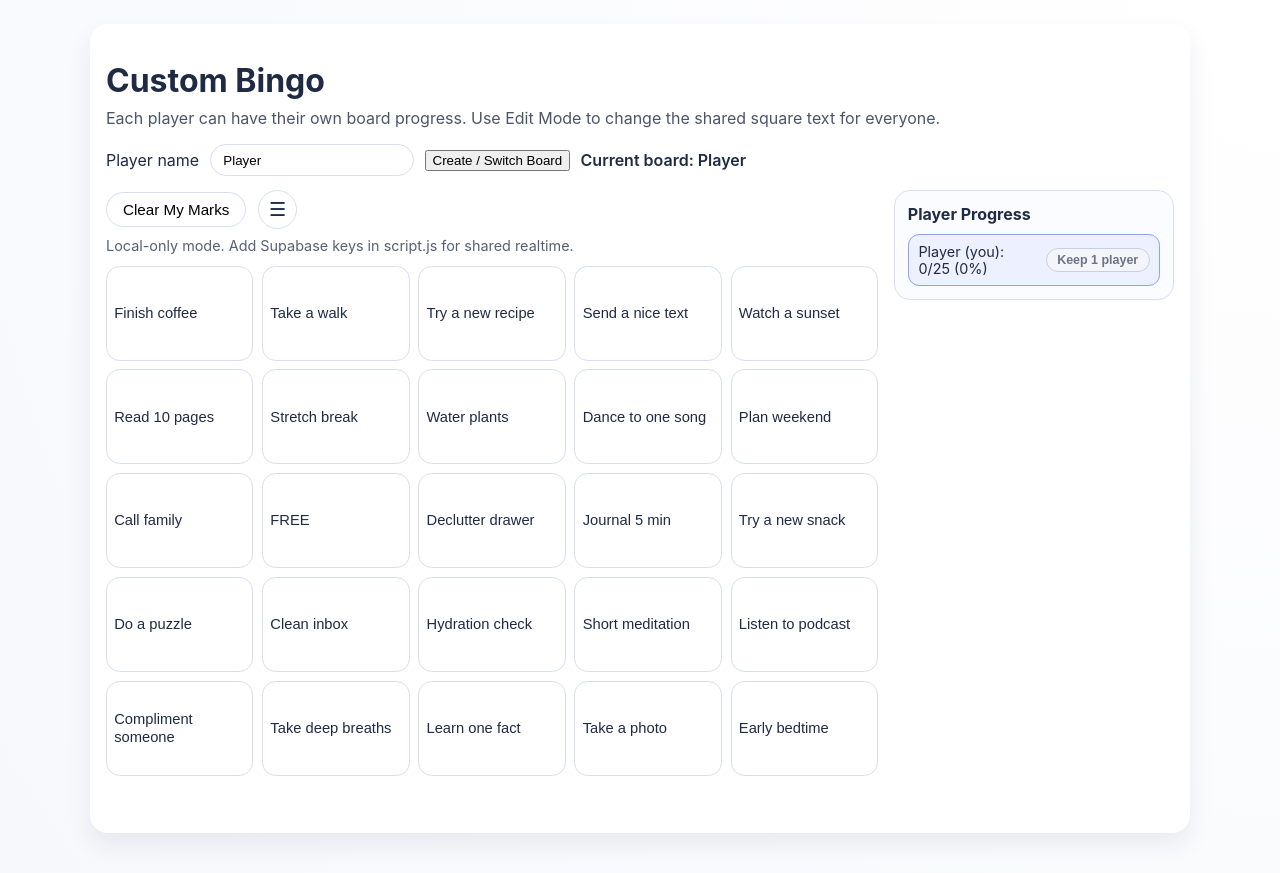
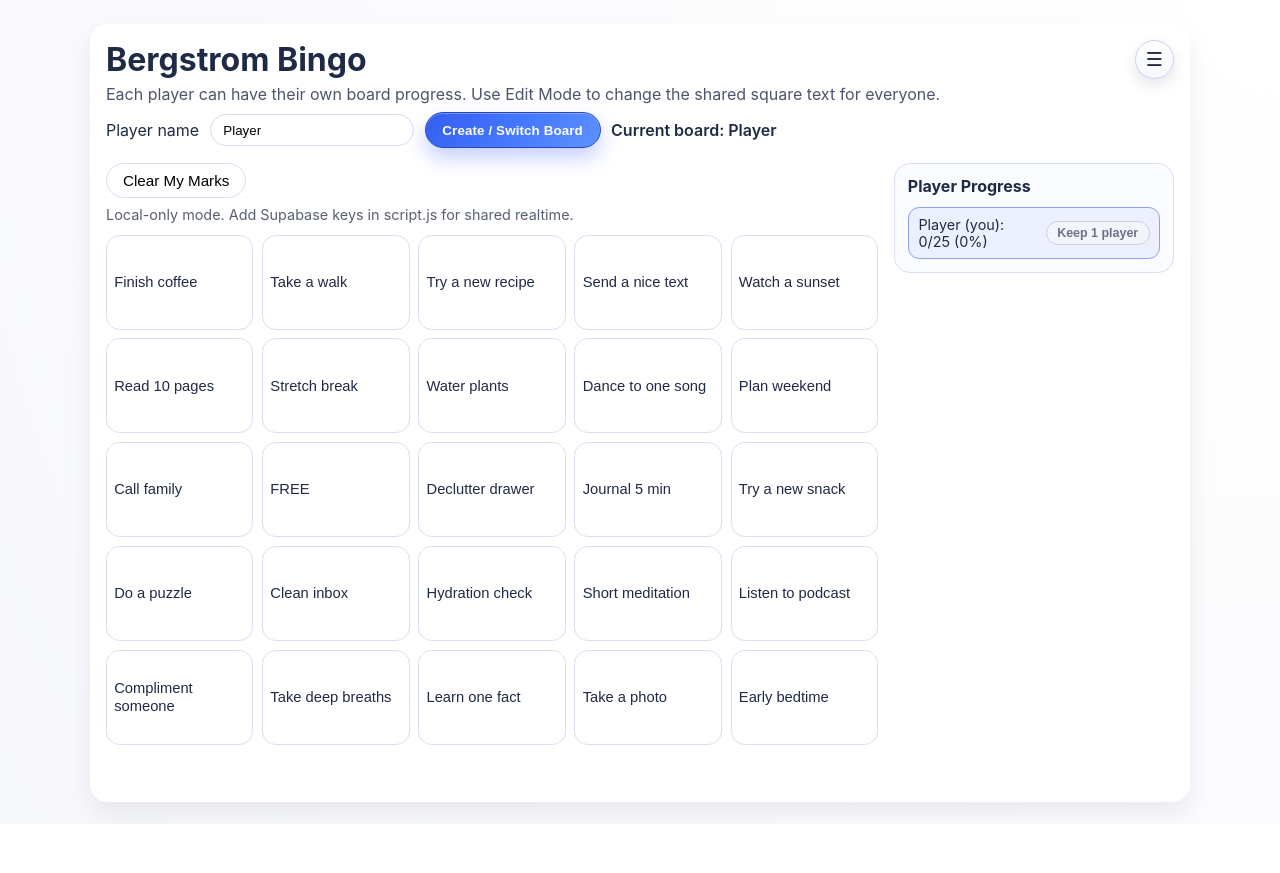
Before and after one commit to Bergie15/BergstromBingo, a plain HTML site: page index.html in a window 1280 px wide. After the commit the page ends 824 px from the top, so only its background shows below. Drawn offline with nearby package versions, Linux system fonts and the light colour scheme.

Commit message:
Refine Bergstrom header and button styling to match request

```diff
--- a/index.html
+++ b/index.html
@@ -3,20 +3,28 @@
   <head>
     <meta charset="UTF-8" />
     <meta name="viewport" content="width=device-width, initial-scale=1.0" />
-    <title>Private Custom Bingo</title>
+    <title>bergstrom bingo</title>
     <link rel="stylesheet" href="styles.css" />
   </head>
   <body>
     <main class="app">
-      <header>
-        <h1>Custom Bingo</h1>
+      <header class="app-header">
+        <h1>Bergstrom Bingo</h1>
+        <details class="menu-wrap header-menu">
+          <summary class="menu-trigger" aria-label="Open board actions">☰</summary>
+          <div class="menu-items">
+            <button id="toggle-edit" type="button">Enter Edit Mode</button>
+            <button id="save-text" type="button" hidden>Update Wording</button>
+            <button id="reset-board" type="button">Reset Shared Text</button>
+          </div>
+        </details>
         <p>Each player can have their own board progress. Use Edit Mode to change the shared square text for everyone.</p>
       </header>
 
       <section class="player-controls">
         <label for="player-name">Player name</label>
         <input id="player-name" type="text" maxlength="30" placeholder="Enter your name" autocomplete="name" />
-        <button id="save-player" type="button">Create / Switch Board</button>
+        <button id="save-player" class="switch-board-btn" type="button">Create / Switch Board</button>
         <p id="current-player" class="current-player" aria-live="polite"></p>
       </section>
 
@@ -25,14 +33,6 @@
           <section class="controls">
             <button id="clear-marks" type="button">Clear My Marks</button>
 
-            <details class="menu-wrap">
-              <summary class="menu-trigger" aria-label="Open board actions">☰</summary>
-              <div class="menu-items">
-                <button id="toggle-edit" type="button">Enter Edit Mode</button>
-                <button id="save-text" type="button" hidden>Update Wording</button>
-                <button id="reset-board" type="button">Reset Shared Text</button>
-              </div>
-            </details>
           </section>
 
           <p id="sync-status" class="sync-status" aria-live="polite"></p>
--- a/styles.css
+++ b/styles.css
@@ -31,6 +31,19 @@ body {
 }
 
 h1 {
+  margin: 0;
+}
+
+.app-header {
+  display: grid;
+  grid-template-columns: minmax(0, 1fr) auto;
+  align-items: center;
+  column-gap: 0.75rem;
+  row-gap: 0.3rem;
+}
+
+.app-header p {
+  grid-column: 1 / -1;
   margin-bottom: 0.5rem;
 }
 
@@ -45,6 +58,10 @@ header p {
   flex-wrap: wrap;
   margin-bottom: 0.5rem;
   align-items: center;
+}
+
+.header-menu {
+  justify-self: end;
 }
 
 .player-controls {
@@ -152,23 +169,48 @@ button {
   font-size: 0.95rem;
 }
 
+.switch-board-btn {
+  border: 1px solid #2747bf;
+  background: linear-gradient(135deg, #335cf0 0%, #4579ff 52%, #5e92ff 100%);
+  color: #fff;
+  border-radius: 999px;
+  padding: 0.6rem 1.05rem;
+  font-weight: 700;
+  letter-spacing: 0.01em;
+  box-shadow: 0 10px 20px rgba(46, 91, 247, 0.28), inset 0 1px 0 rgba(255, 255, 255, 0.3);
+  transition: transform 160ms ease, box-shadow 160ms ease, filter 160ms ease;
+}
+
+.switch-board-btn:hover,
+.switch-board-btn:focus-visible {
+  transform: translateY(-1px);
+  box-shadow: 0 14px 26px rgba(46, 91, 247, 0.33), inset 0 1px 0 rgba(255, 255, 255, 0.35);
+  filter: saturate(1.06) brightness(1.03);
+}
+
+.switch-board-btn:active {
+  transform: translateY(0);
+  box-shadow: 0 6px 14px rgba(46, 91, 247, 0.25), inset 0 1px 0 rgba(255, 255, 255, 0.3);
+}
+
 .menu-wrap {
   position: relative;
 }
 
 .menu-trigger {
   list-style: none;
-  border: 1px solid var(--line);
-  background: white;
+  border: 1px solid #cad2ea;
+  background: linear-gradient(180deg, #ffffff, #f5f8ff);
   border-radius: 999px;
-  width: 2.4rem;
-  height: 2.4rem;
+  width: 2.45rem;
+  height: 2.45rem;
   display: grid;
   place-items: center;
   font-size: 1.2rem;
   line-height: 1;
   cursor: pointer;
   user-select: none;
+  box-shadow: 0 6px 14px rgba(24, 40, 80, 0.12);
 }
 
 .menu-trigger::-webkit-details-marker {
```
